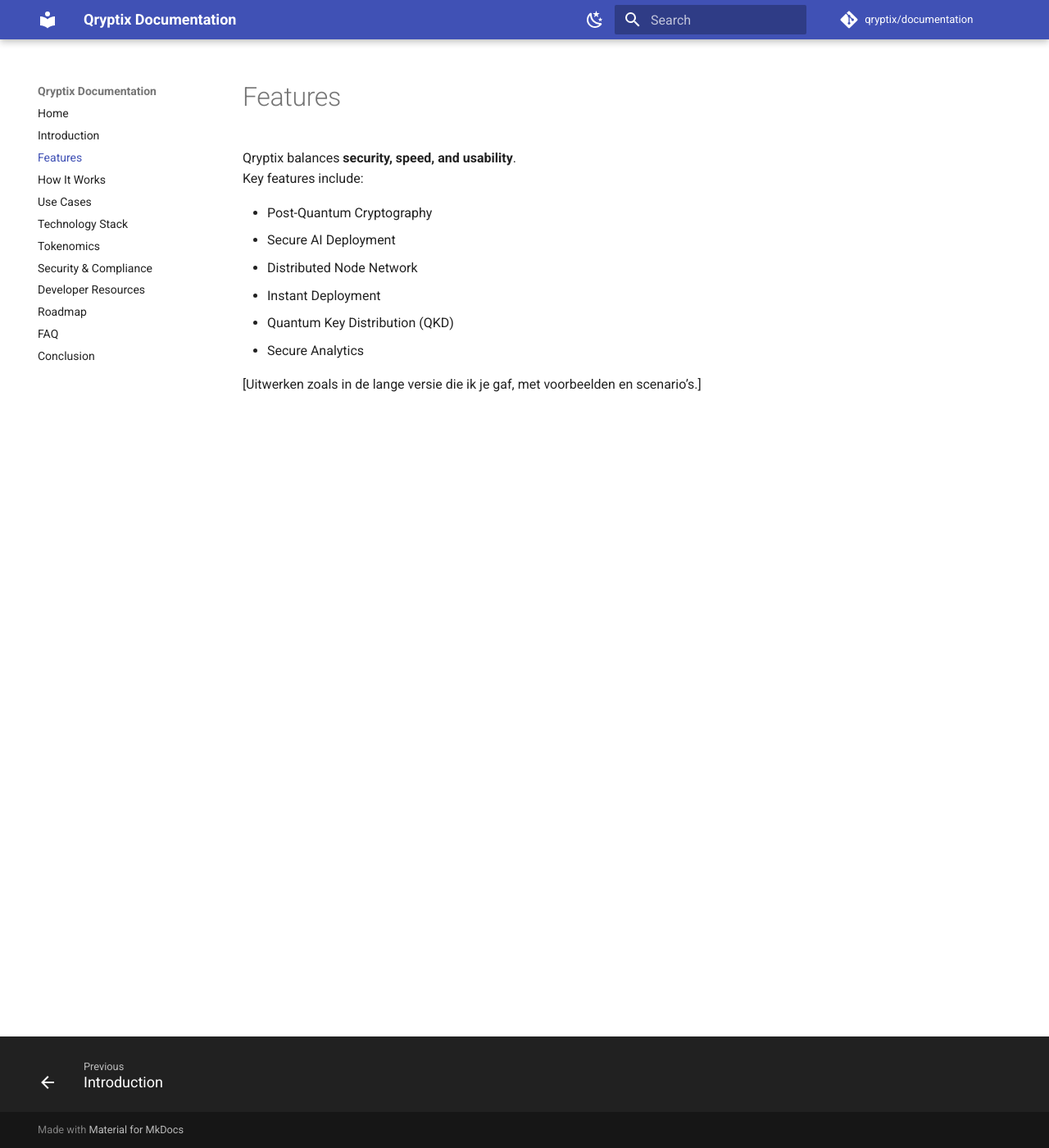
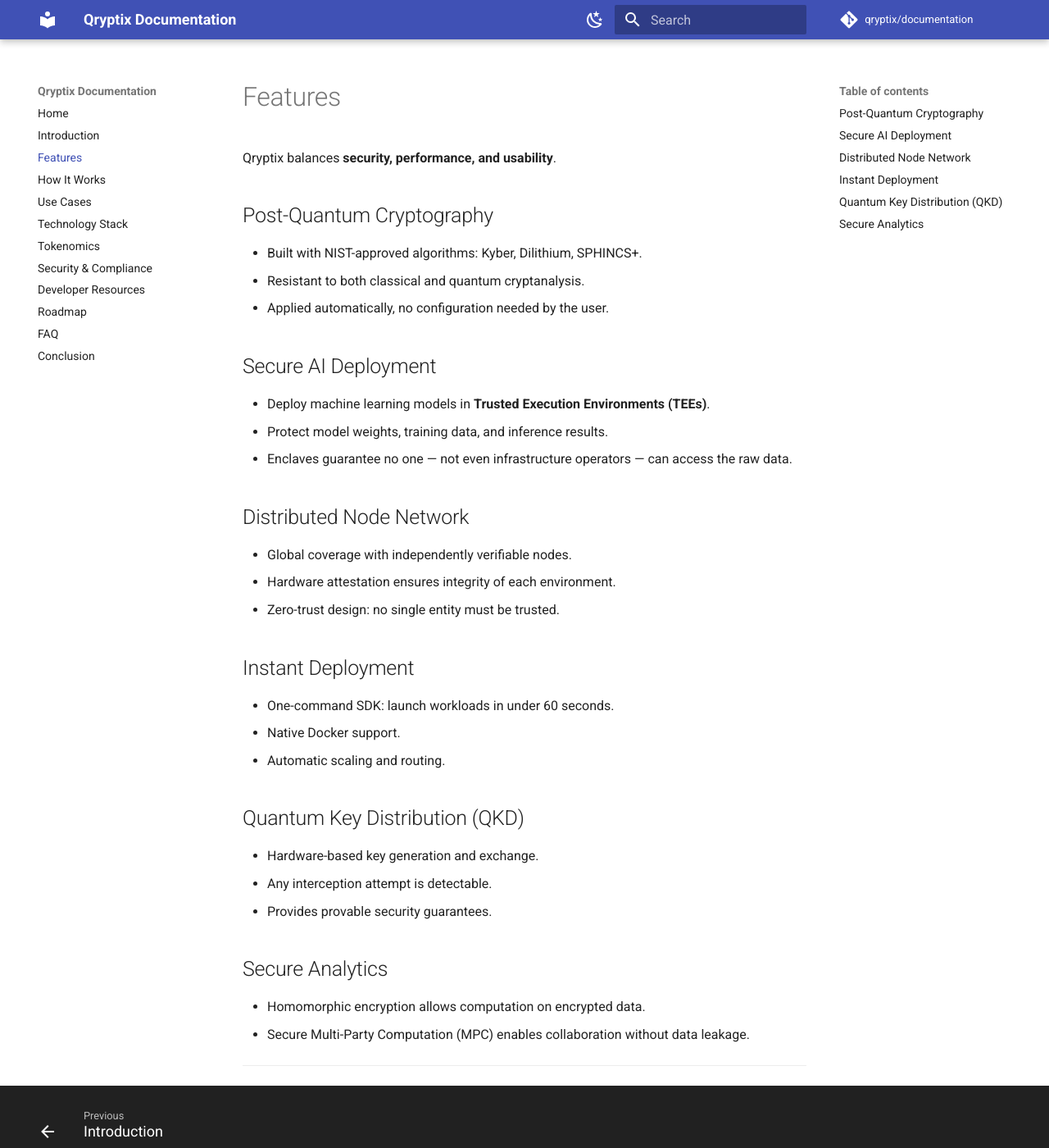
Before and after one commit to qryptix/documentation, an MkDocs documentation site: the page built from docs/features.md, in a window 1280 px wide and 1400 px high. Shown: the whole window at 82% size. Built offline with MkDocs 1.6.1 and Material for MkDocs 9.7.7, drawn with Linux system fonts in a browser that asks for light colours; comment, search, counter and statistics services are not loaded.

Commit message:
Update features.md

```diff
--- a/docs/features.md
+++ b/docs/features.md
@@ -1,13 +1,34 @@
 # Features
 
-Qryptix balances **security, speed, and usability**.
-Key features include:
+Qryptix balances **security, performance, and usability**.
 
-- Post-Quantum Cryptography
-- Secure AI Deployment
-- Distributed Node Network
-- Instant Deployment
-- Quantum Key Distribution (QKD)
-- Secure Analytics
+## Post-Quantum Cryptography
+- Built with NIST-approved algorithms: Kyber, Dilithium, SPHINCS+.
+- Resistant to both classical and quantum cryptanalysis.
+- Applied automatically, no configuration needed by the user.
 
-[Uitwerken zoals in de lange versie die ik je gaf, met voorbeelden en scenario’s.]
+## Secure AI Deployment
+- Deploy machine learning models in **Trusted Execution Environments (TEEs)**.
+- Protect model weights, training data, and inference results.
+- Enclaves guarantee no one — not even infrastructure operators — can access the raw data.
+
+## Distributed Node Network
+- Global coverage with independently verifiable nodes.
+- Hardware attestation ensures integrity of each environment.
+- Zero-trust design: no single entity must be trusted.
+
+## Instant Deployment
+- One-command SDK: launch workloads in under 60 seconds.
+- Native Docker support.
+- Automatic scaling and routing.
+
+## Quantum Key Distribution (QKD)
+- Hardware-based key generation and exchange.
+- Any interception attempt is detectable.
+- Provides provable security guarantees.
+
+## Secure Analytics
+- Homomorphic encryption allows computation on encrypted data.
+- Secure Multi-Party Computation (MPC) enables collaboration without data leakage.
+
+---
```
